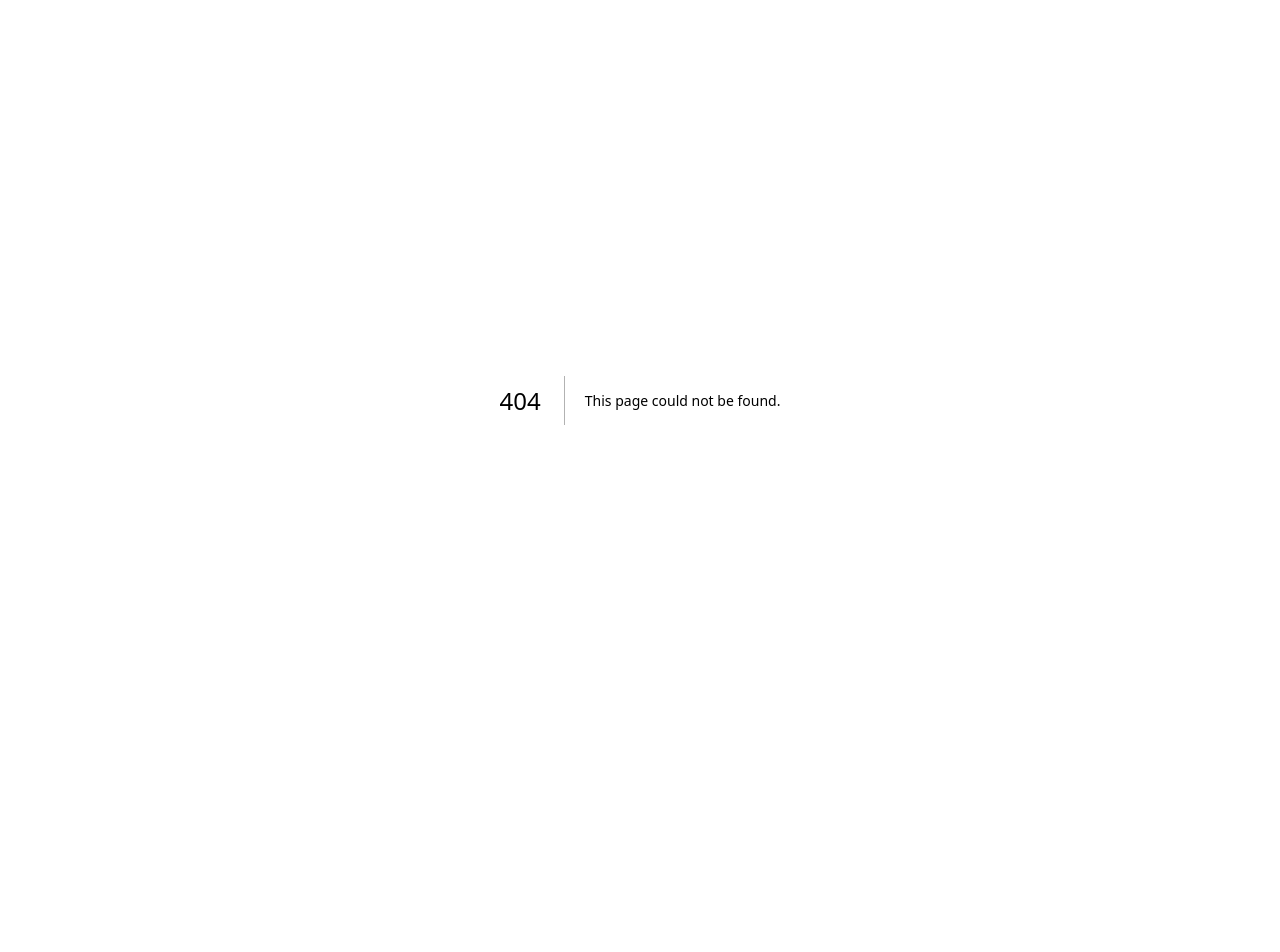
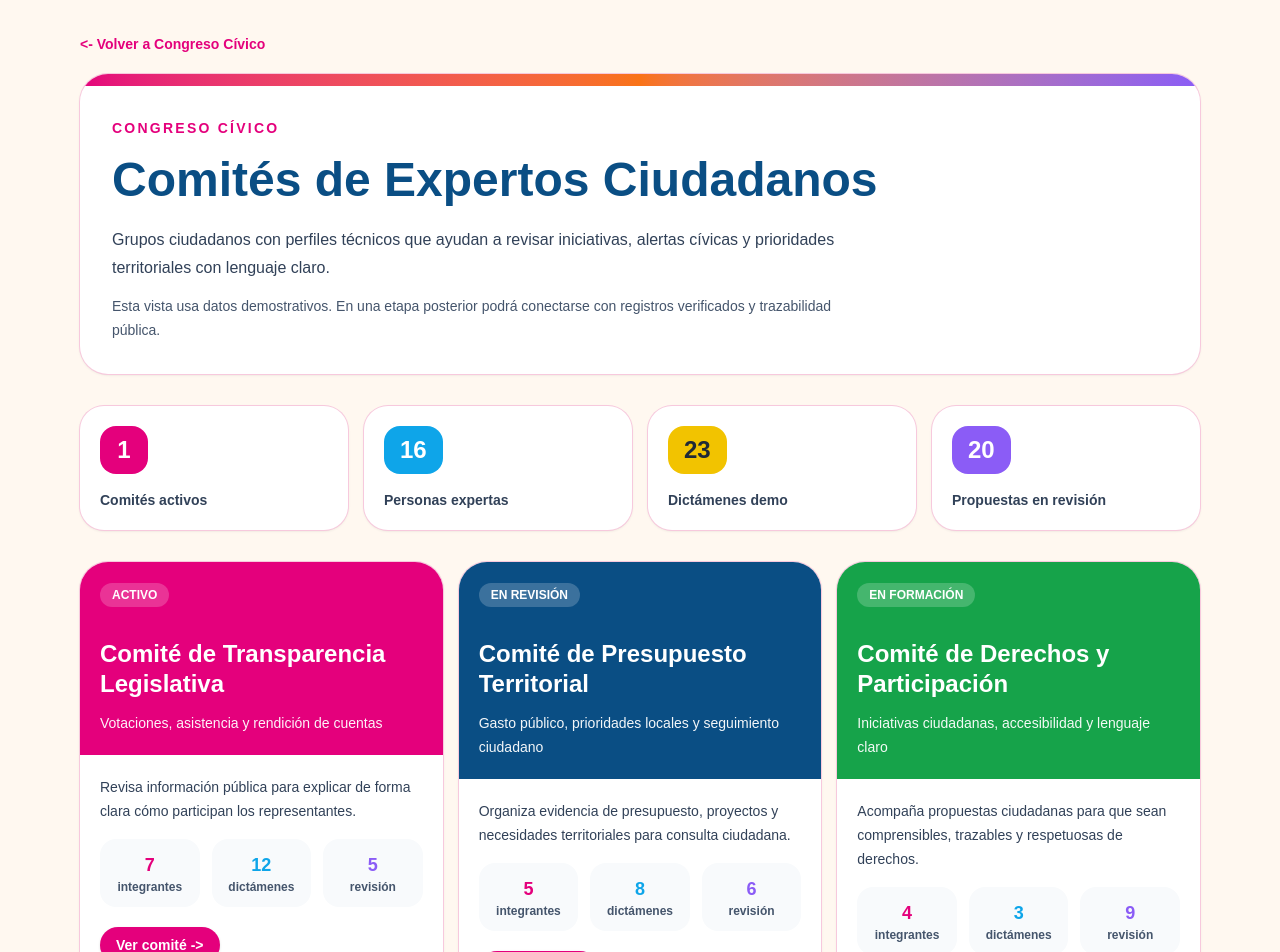
Before and after one commit to TecnocraciaParticipativaMexico/Plataforma, a Next.js app in the folder web/: page /congreso-civico/comites in a window 1280 px wide. Before the commit this address had no page. Shown: the top 952 px of the page. Before the commit the page ends 800 px from the top, so only its background shows below. Built offline with nearby package versions, Linux system fonts and the light colour scheme.

Commit message:
Agregar índice de comités expertos ciudadanos

```diff
--- /dev/null
+++ b/web/app/congreso-civico/comites/page.tsx
@@ -0,0 +1,190 @@
+import Link from "next/link";
+
+type EstadoComite = "Activo" | "En formación" | "En revisión";
+type EstadoCarga = "loading" | "ready" | "empty" | "error";
+
+type ComiteExperto = {
+  id: string;
+  nombre: string;
+  enfoque: string;
+  descripcion: string;
+  estado: EstadoComite;
+  integrantes: number;
+  dictamenes: number;
+  propuestasEnRevision: number;
+  color: string;
+  territorio: string;
+};
+
+const estadoCarga: EstadoCarga = "ready";
+
+const comitesExpertosCiudadanos: ComiteExperto[] = [
+  {
+    id: "transparencia-legislativa",
+    nombre: "Comité de Transparencia Legislativa",
+    enfoque: "Votaciones, asistencia y rendición de cuentas",
+    descripcion: "Revisa información pública para explicar de forma clara cómo participan los representantes.",
+    estado: "Activo",
+    integrantes: 7,
+    dictamenes: 12,
+    propuestasEnRevision: 5,
+    color: "bg-[#E4007C] text-white",
+    territorio: "Nacional",
+  },
+  {
+    id: "presupuesto-territorial",
+    nombre: "Comité de Presupuesto Territorial",
+    enfoque: "Gasto público, prioridades locales y seguimiento ciudadano",
+    descripcion: "Organiza evidencia de presupuesto, proyectos y necesidades territoriales para consulta ciudadana.",
+    estado: "En revisión",
+    integrantes: 5,
+    dictamenes: 8,
+    propuestasEnRevision: 6,
+    color: "bg-[#0A4E84] text-white",
+    territorio: "Estados piloto",
+  },
+  {
+    id: "derechos-y-participacion",
+    nombre: "Comité de Derechos y Participación",
+    enfoque: "Iniciativas ciudadanas, accesibilidad y lenguaje claro",
+    descripcion: "Acompaña propuestas ciudadanas para que sean comprensibles, trazables y respetuosas de derechos.",
+    estado: "En formación",
+    integrantes: 4,
+    dictamenes: 3,
+    propuestasEnRevision: 9,
+    color: "bg-[#16A34A] text-white",
+    territorio: "Comunidades participantes",
+  },
+];
+
+const resumenComites = [
+  { label: "Comités activos", valor: comitesExpertosCiudadanos.filter((comite) => comite.estado === "Activo").length, clase: "bg-[#E4007C] text-white" },
+  { label: "Personas expertas", valor: comitesExpertosCiudadanos.reduce((total, comite) => total + comite.integrantes, 0), clase: "bg-[#0EA5E9] text-white" },
+  { label: "Dictámenes demo", valor: comitesExpertosCiudadanos.reduce((total, comite) => total + comite.dictamenes, 0), clase: "bg-[#F2C300] text-[#1F2937]" },
+  { label: "Propuestas en revisión", valor: comitesExpertosCiudadanos.reduce((total, comite) => total + comite.propuestasEnRevision, 0), clase: "bg-[#8B5CF6] text-white" },
+] as const;
+
+function EstadoModulo({ tipo }: { tipo: Exclude<EstadoCarga, "ready"> }) {
+  const contenido = {
+    loading: {
+      titulo: "Cargando comités",
+      descripcion: "Estamos preparando la información demostrativa de comités ciudadanos.",
+      clase: "bg-[#E0F2FE] text-[#0369A1]",
+    },
+    empty: {
+      titulo: "Sin comités disponibles",
+      descripcion: "Cuando existan comités demostrativos aparecerán en esta sección.",
+      clase: "bg-[#FFF1A8] text-[#0A4E84]",
+    },
+    error: {
+      titulo: "No se pudo mostrar la información",
+      descripcion: "Intenta consultar de nuevo. Esta vista no realiza conexión con servicios externos.",
+      clase: "bg-[#FCE7F3] text-[#BE185D]",
+    },
+  }[tipo];
+
+  return (
+    <section className="rounded-[28px] bg-white p-6 shadow-sm ring-1 ring-[#F7C9DD]">
+      <span className={`${contenido.clase} inline-flex rounded-full px-3 py-1 text-xs font-bold uppercase`}>{tipo}</span>
+      <h2 className="mt-4 text-2xl font-bold text-[#0A4E84]">{contenido.titulo}</h2>
+      <p className="mt-3 text-sm leading-6 text-slate-600">{contenido.descripcion}</p>
+    </section>
+  );
+}
+
+export default function CongresoCivicoComitesPage() {
+  if (estadoCarga !== "ready") {
+    return (
+      <main className="min-h-screen bg-[#FFF8F0] text-[#0A4E84]">
+        <div className="mx-auto max-w-6xl px-4 py-8">
+          <Link href="/congreso-civico" className="mb-5 inline-block text-sm font-semibold text-[#E4007C]">
+            {"<-"} Volver a Congreso Cívico
+          </Link>
+          <EstadoModulo tipo={estadoCarga} />
+        </div>
+      </main>
+    );
+  }
+
+  if (comitesExpertosCiudadanos.length === 0) {
+    return (
+      <main className="min-h-screen bg-[#FFF8F0] text-[#0A4E84]">
+        <div className="mx-auto max-w-6xl px-4 py-8">
+          <Link href="/congreso-civico" className="mb-5 inline-block text-sm font-semibold text-[#E4007C]">
+            {"<-"} Volver a Congreso Cívico
+          </Link>
+          <EstadoModulo tipo="empty" />
+        </div>
+      </main>
+    );
+  }
+
+  return (
+    <main className="min-h-screen bg-[#FFF8F0] text-[#0A4E84]">
+      <div className="mx-auto max-w-6xl px-4 py-8">
+        <Link href="/congreso-civico" className="mb-5 inline-block text-sm font-semibold text-[#E4007C]">
+          {"<-"} Volver a Congreso Cívico
+        </Link>
+
+        <section className="mb-8 overflow-hidden rounded-[28px] bg-white shadow-sm ring-1 ring-[#F7C9DD]">
+          <div className="h-3 bg-gradient-to-r from-[#E4007C] via-[#F97316] via-[#F2C300] via-[#16A34A] via-[#0EA5E9] to-[#8B5CF6]" />
+          <div className="p-6 md:p-8">
+            <div className="mb-3 text-sm font-bold uppercase tracking-[0.16em] text-[#E4007C]">Congreso Cívico</div>
+            <h1 className="max-w-3xl text-4xl font-bold leading-tight md:text-5xl">Comités de Expertos Ciudadanos</h1>
+            <p className="mt-4 max-w-3xl text-base leading-7 text-slate-700">
+              Grupos ciudadanos con perfiles técnicos que ayudan a revisar iniciativas, alertas cívicas y prioridades territoriales con lenguaje claro.
+            </p>
+            <p className="mt-3 max-w-3xl text-sm leading-6 text-slate-600">
+              Esta vista usa datos demostrativos. En una etapa posterior podrá conectarse con registros verificados y trazabilidad pública.
+            </p>
+          </div>
+        </section>
+
+        <section className="mb-8 grid gap-4 md:grid-cols-4">
+          {resumenComites.map((item) => (
+            <article key={item.label} className="rounded-[24px] bg-white p-5 shadow-sm ring-1 ring-[#F7C9DD]">
+              <div className={`${item.clase} mb-4 inline-flex h-12 min-w-12 items-center justify-center rounded-2xl px-4 text-2xl font-bold`}>{item.valor}</div>
+              <div className="text-sm font-bold text-slate-700">{item.label}</div>
+            </article>
+          ))}
+        </section>
+
+        <section className="mb-8 grid gap-4 md:grid-cols-2 xl:grid-cols-3">
+          {comitesExpertosCiudadanos.map((comite) => (
+            <article key={comite.id} className="overflow-hidden rounded-[28px] bg-white shadow-sm ring-1 ring-[#F7C9DD]">
+              <div className={`${comite.color} p-5`}>
+                <div className="mb-8 inline-flex rounded-full bg-white/20 px-3 py-1 text-xs font-bold uppercase">{comite.estado}</div>
+                <h2 className="text-2xl font-bold leading-tight">{comite.nombre}</h2>
+                <p className="mt-3 text-sm leading-6 opacity-95">{comite.enfoque}</p>
+              </div>
+              <div className="p-5">
+                <p className="text-sm leading-6 text-slate-700">{comite.descripcion}</p>
+                <div className="mt-4 grid grid-cols-3 gap-3 text-center text-xs font-bold text-slate-600">
+                  <div className="rounded-2xl bg-[#F8FAFC] p-3"><div className="text-lg text-[#E4007C]">{comite.integrantes}</div>integrantes</div>
+                  <div className="rounded-2xl bg-[#F8FAFC] p-3"><div className="text-lg text-[#0EA5E9]">{comite.dictamenes}</div>dictámenes</div>
+                  <div className="rounded-2xl bg-[#F8FAFC] p-3"><div className="text-lg text-[#8B5CF6]">{comite.propuestasEnRevision}</div>revisión</div>
+                </div>
+                <Link href={`/congreso-civico/comites/${comite.id}`} className="mt-5 inline-flex rounded-full bg-[#E4007C] px-4 py-2 text-sm font-bold text-white shadow-sm transition hover:bg-[#C9006B]">
+                  Ver comité -&gt;
+                </Link>
+              </div>
+            </article>
+          ))}
+        </section>
+
+        <section className="rounded-[28px] bg-[#0A4E84] p-6 text-white shadow-sm">
+          <div className="mb-4 text-sm font-bold uppercase tracking-[0.16em] text-[#F2C300]">Cómo funcionan</div>
+          <div className="grid gap-4 md:grid-cols-3">
+            {[
+              "Revisan evidencia pública y ciudadana.",
+              "Preparan criterios de lectura clara y neutral.",
+              "Sugieren seguimiento sin sustituir autoridades.",
+            ].map((texto) => (
+              <div key={texto} className="rounded-2xl bg-white/10 p-4 text-sm leading-6 text-white/90">{texto}</div>
+            ))}
+          </div>
+        </section>
+      </div>
+    </main>
+  );
+}
```
